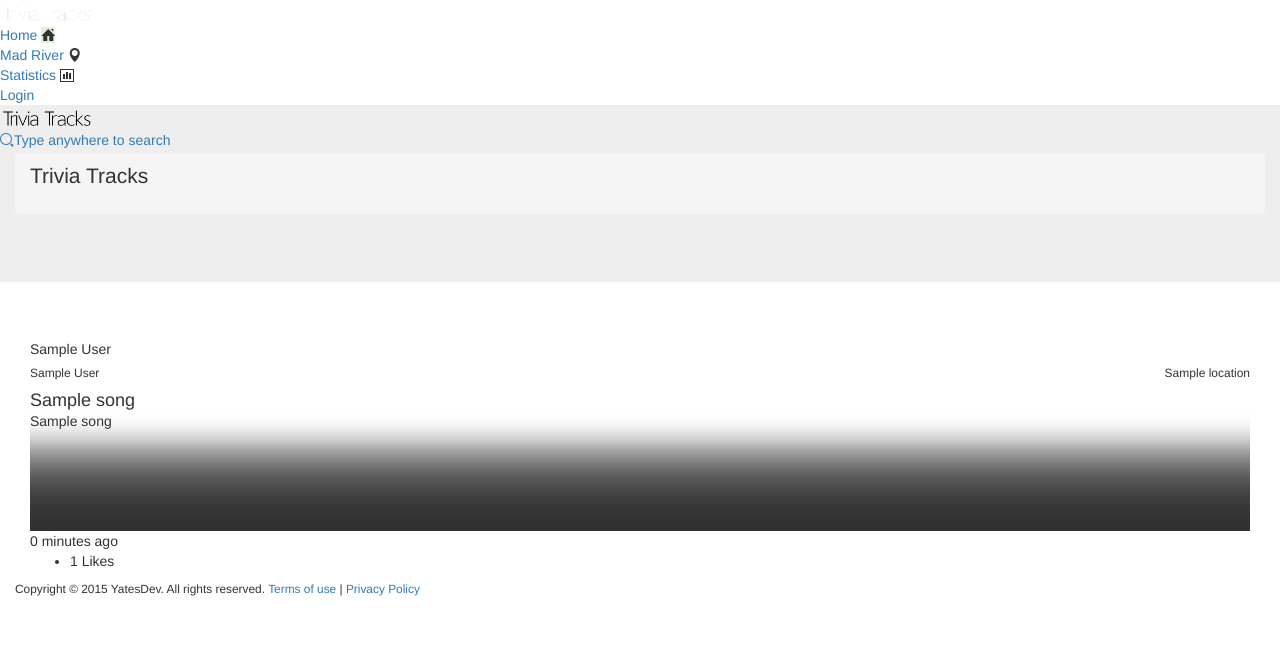
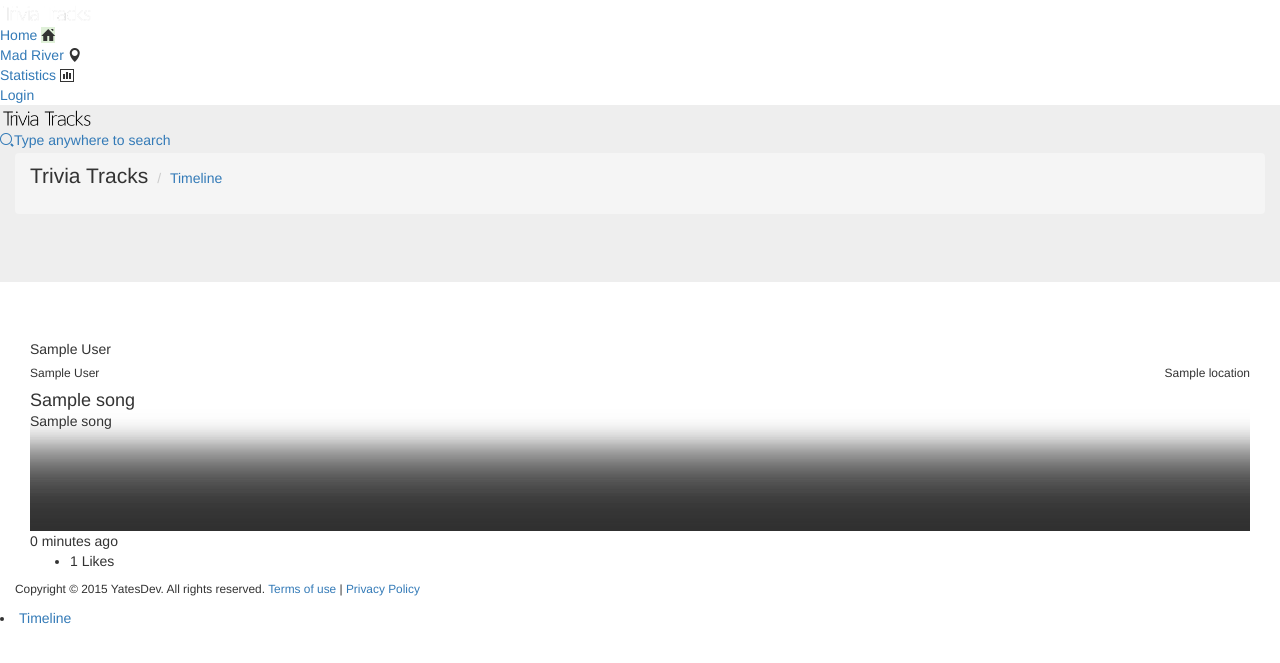
Before and after one commit to yatesdev/TriviaTracks, a Django app: template home/templates/home/index.html in a window 1280 px wide. Shown: the top 663 px of the page. Run offline with Django 3.2, Linux system fonts and the light colour scheme; the template is opened without the code that fills it: values that come from a table or form of the project are taken from there, others are empty; tables that the repository leaves empty hold one stand-in row (values such as "Sample post"); parts of the project's set-up code (start-up, migrations or seed data) failed here and were passed over; some libraries are stand-ins or nearby versions; some web fonts are replaced.

Commit message:
Timeline Edits
Added coloring of the timeline points.
Fixed text overflow on long titles.

```diff
--- a/home/templates/home/index.html
+++ b/home/templates/home/index.html
@@ -2,6 +2,8 @@
 {% block title %} Index | {{block.super}} {% endblock %}
 {% block home_menu %} active {% endblock %}
 {% block javascript %}{{block.super}}
+{% block breadcrumbs %}<li><a href="#" class="active">Timeline</a>
+                  {% endblock %}
 <script>
 jQuery(document).ready(function($){
     var $timeline_block = $('.timeline-block');
@@ -47,6 +49,7 @@ jQuery(document).ready(function($){
 	<div class="timeline-container top-circle">
 	  <section class="timeline">
 	    {% for item in requested %}
+            {% cycle 'danger' 'success' 'active' 'warning' 'info' 'primary' as rowcolors silent %}
 			{% include "home/songlist.html" %}
 		{% endfor %}
 		</section>
--- a/home/templates/home/songlist.html
+++ b/home/templates/home/songlist.html
@@ -1,5 +1,5 @@
 <div class="timeline-block">
-  <div class="timeline-point success">
+  <div class="timeline-point {{rowcolors}}">
     <i class="fa fa-music"></i>
   </div><!-- timeline-point -->
   <!-- timeline-point -->
@@ -15,7 +15,7 @@
         </h6>
       </div>
       <div class="card-description overflow-ellipsis" style="background-image: url('{{gradient}}'),url('{{item.song.album_art_url}}'); background-size: 100% 100%,cover; background-repeat: repeat-x; height:140px">
-        <span class="text-white font-montserrat fs-11 pull-bottom p-b-50"><span class="h4">{{item.song.title}}</span><br/>{{item.song.artist_name}}</p>
+        <div class="text-white font-montserrat fs-11 p-t-80 overflow-ellipsis"><span class="h4">{{item.song.title}}</span><br/>{{item.song.artist_name}}</p></div>
       </div>
       <div class="card-footer clearfix">
         <div class="time">{{item.date_requested|timesince }} ago</div>
```
